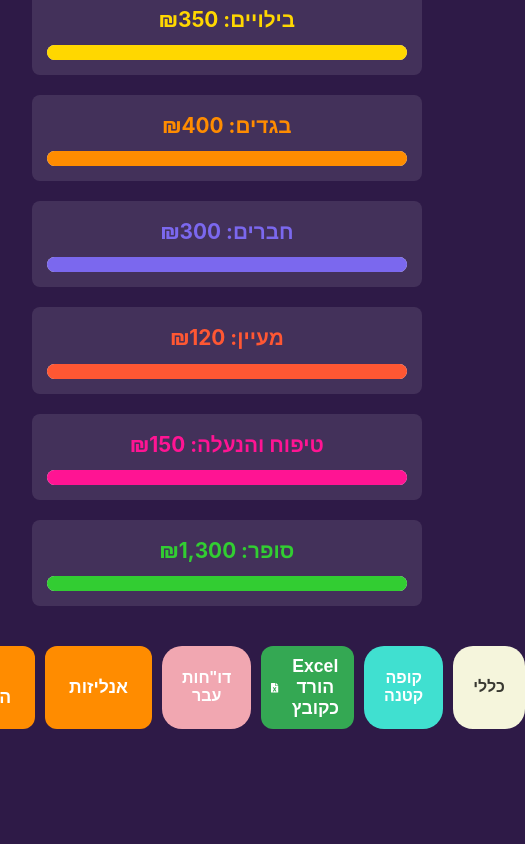
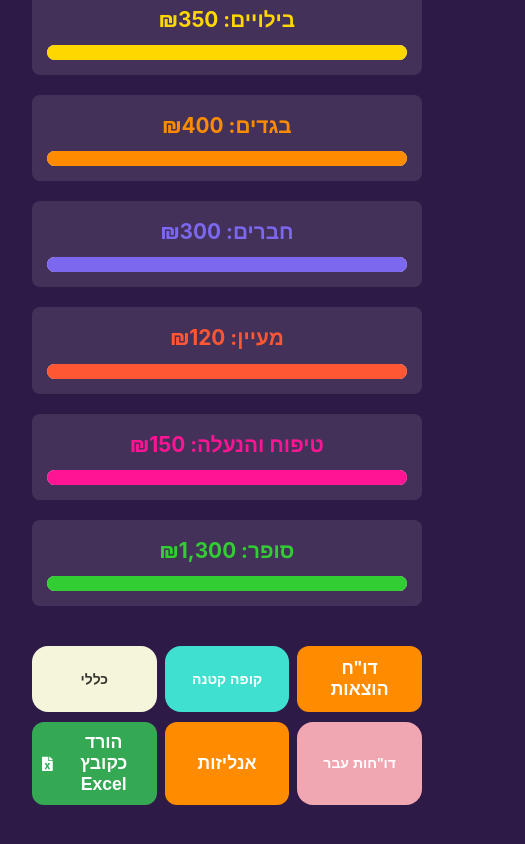
Before and after one commit to Orgamliel7/expense-tracking-web-app, a React (Vite) app in the folder expense-tracker/: page / in a window 390 px wide. Shown: the part 1089-1933 px from the top of the page, 525 px wide, since content can reach past the window. Before the commit the page ends 1870 px from the top, so only its background shows below. Built offline with nearby package versions, Linux system fonts and the light colour scheme; no server answers; the database is empty.

Commit message:
Better GUI design for action buttons, adapted to mobile

```diff
--- a/expense-tracker/src/components/ActionButtons/ActionButtons.tsx
+++ b/expense-tracker/src/components/ActionButtons/ActionButtons.tsx
@@ -10,7 +10,7 @@ interface ActionButtonsProps {
   onShowAnalytics: () => void;
   onShowPastReports: () => void;
   onShowSmallCash: () => void;
-  onShowGeneral: () => void; // Added new prop for general button
+  onShowGeneral: () => void;
 }
 
 export const ActionButtons: React.FC<ActionButtonsProps> = ({
@@ -19,14 +19,13 @@ export const ActionButtons: React.FC<ActionButtonsProps> = ({
   onShowAnalytics,
   onShowPastReports,
   onShowSmallCash,
-  onShowGeneral, // Destructure the new handler
+  onShowGeneral,
 }) => {
   const handleDownloadExcel = () => {
     if (expenses.length === 0) {
       alert('אין הוצאות להורדה');
       return;
     }
-
     const worksheet = XLSX.utils.json_to_sheet(expenses);
     const workbook = XLSX.utils.book_new();
     XLSX.utils.book_append_sheet(workbook, worksheet, 'Expenses');
@@ -34,26 +33,29 @@ export const ActionButtons: React.FC<ActionButtonsProps> = ({
   };
 
   return (
-    <div className="report-buttons">
+    <div className="action-buttons-grid">
+      <div className="action-buttons-row">
+        <button onClick={onShowGeneral} className="general-button">
+          כללי
+        </button>
+        <button onClick={onShowSmallCash} className="small-cash-button">
+          קופה קטנה
+        </button>
         <button onClick={onShowReport} className="report-button">
           דו"ח הוצאות
         </button>
-      <button onClick={onShowAnalytics} className="report-button">
+      </div>
+      <div className="action-buttons-row">
+        <button onClick={handleDownloadExcel} className="excel-button">
+          <FaFileExcel /> הורד כקובץ Excel
+        </button>
+        <button onClick={onShowAnalytics} className="report-button analytics-button">
           אנליזות
         </button>
         <button className="past-reports-button" onClick={onShowPastReports}>
           דו"חות עבר
         </button>
-      <button onClick={handleDownloadExcel} className="excel-button">
-        <FaFileExcel />
-        Excel הורד כקובץ
-      </button>
-      <button onClick={onShowSmallCash} className="small-cash-button">
-        קופה קטנה
-      </button>
-      <button onClick={onShowGeneral} className="general-button">
-        כללי
-      </button>
+      </div>
     </div>
   );
 };
--- a/expense-tracker/src/components/ActionButtons/styles.css
+++ b/expense-tracker/src/components/ActionButtons/styles.css
@@ -1,80 +1,97 @@
-.report-buttons {
+/* Grid layout for buttons */
+.action-buttons-grid {
   display: flex;
-  justify-content: center;
+  flex-direction: column;
   gap: 10px;
-  margin: 20px 0;
+  margin: 15px 0;
+  width: 100%;
 }
 
+.action-buttons-row {
+  display: grid;
+  grid-template-columns: repeat(3, 1fr);
+  gap: 8px;
+  width: 100%;
+}
+
+/* Base button styles */
 .report-button,
 .excel-button,
-.past-reports-button {
-  padding: 10px 20px;
-  font-size: 16px;
+.past-reports-button,
+.small-cash-button,
+.general-button {
+  padding: 12px 8px;
+  font-size: 14px;
   font-weight: 600;
   border: none;
-  border-radius: 20px;
+  border-radius: 16px;
   cursor: pointer;
   display: flex;
   align-items: center;
-  gap: 5px;
+  justify-content: center;
   transition: background-color 0.3s, box-shadow 0.3s;
   color: white;
+  height: 100%;
+  min-height: 50px;
+  text-align: center;
+  width: 100%;
 }
 
-.report-button:hover,
-.excel-button:hover,
-.past-reports-button:hover {
-  opacity: 0.9;
-  box-shadow: 0 4px 6px rgba(0, 0, 0, 0.2);
+/* Button specific styles */
+.report-button {
+  background-color: #4CAF50; /* Green */
+}
+
+.analytics-button {
+  background-color: #2196F3; /* Blue */
+}
+
+.excel-button {
+  background-color: #007E33; /* Dark green for Excel */
+  gap: 5px;
 }
 
 .past-reports-button {
   background-color: #F1A7B1;
-  color: white;
-}
-
-.past-reports-button:disabled {
-  background-color: #d4d4d4;
 }
 
 .small-cash-button {
-  background-color: #40E0D0; /* Turquoise color */
-  color: white;
-  padding: 10px 20px;
-  font-size: 16px;
-  font-weight: 600;
-  border: none;
-  border-radius: 20px; /* Match the border radius of other buttons */
-  cursor: pointer;
-  display: flex;
-  align-items: center;
-  gap: 5px;
-  transition: background-color 0.3s, box-shadow 0.3s;
-}
-
-.small-cash-button:hover {
-  background-color: #48C9B0; /* Slightly darker turquoise */
-  opacity: 0.9;
-  box-shadow: 0 4px 6px rgba(0, 0, 0, 0.2);
+  background-color: #40E0D0; /* Turquoise */
 }
 
 .general-button {
-  background-color: #F5F5DC; /* Purple shade that fits well with a purple background */
+  background-color: #F5F5DC; /* Light beige */
   color: #383831;
-  padding: 10px 20px;
-  font-size: 16px;
-  font-weight: 600;
-  border: none;
-  border-radius: 20px;
-  cursor: pointer;
-  display: flex;
-  align-items: center;
-  gap: 5px;
-  transition: background-color 0.3s, box-shadow 0.3s;
 }
 
+/* Hover effects */
+.report-button:hover,
+.excel-button:hover,
+.past-reports-button:hover,
+.small-cash-button:hover,
 .general-button:hover {
-  background-color: #afafa1; /* Darker purple shade for hover effect */
   opacity: 0.9;
-  box-shadow: 0 4px 6px rgba(0, 0, 0, 0.2);
+  box-shadow: 0 2px 4px rgba(0, 0, 0, 0.2);
 }
+
+/* Small-cash button hover */
+.small-cash-button:hover {
+  background-color: #48C9B0;
+}
+
+/* General button hover */
+.general-button:hover {
+  background-color: #afafa1;
+}
+
+/* Responsive adjustments for very small screens */
+@media (max-width: 320px) {
+  .report-button,
+  .excel-button,
+  .past-reports-button,
+  .small-cash-button,
+  .general-button {
+    font-size: 12px;
+    padding: 8px 4px;
+  }
+}
```
Also changed, not shown: 5 other files (tests, documents, lock files or other folders). Lines whose indentation alone changed are shown as unchanged.
